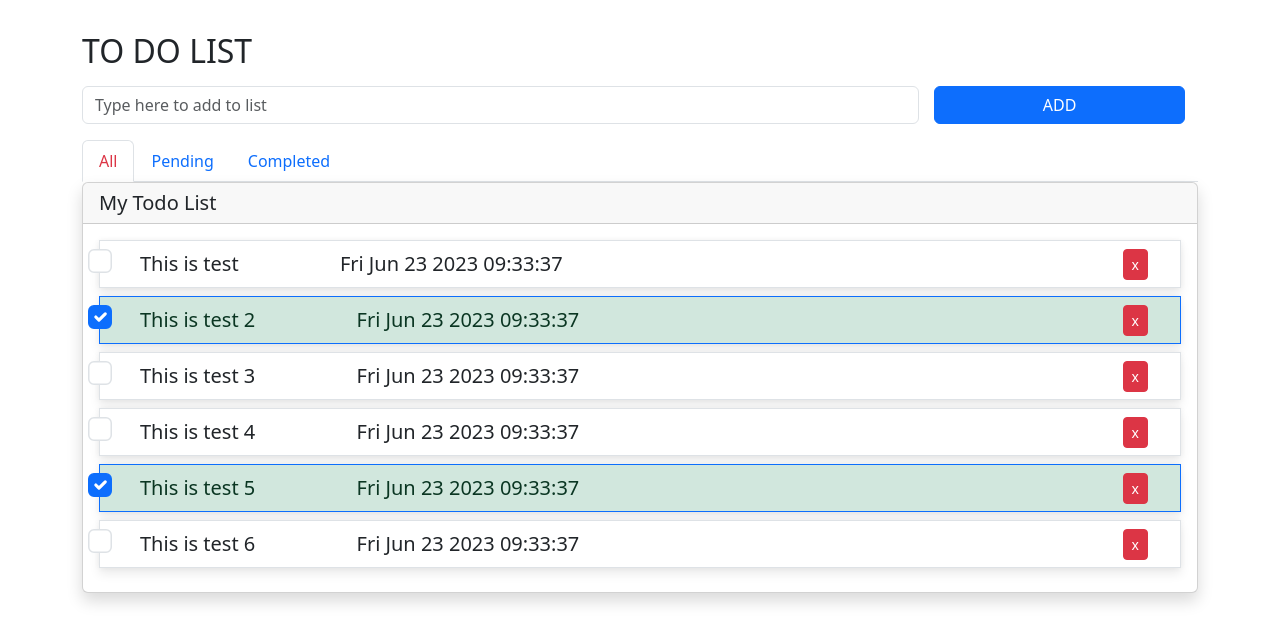
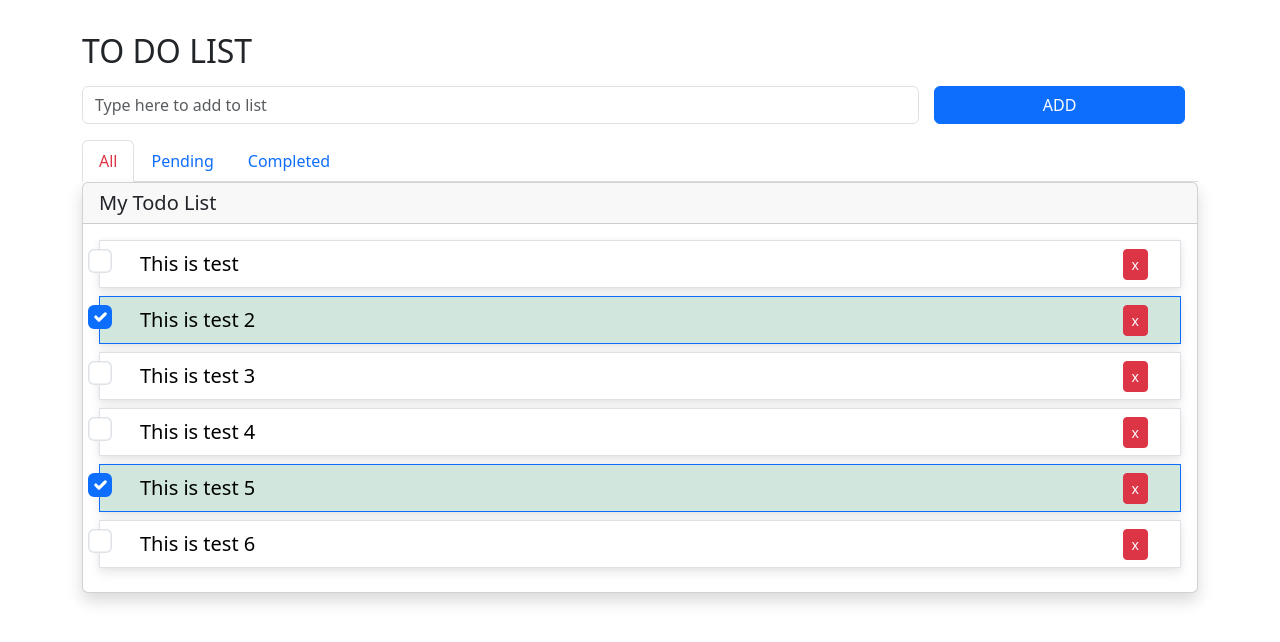
Before and after one commit to MahdiAkhbar/Todo-List, an Angular app: page / in a window 1280 px wide. Shown: the top 642 px of the page. Built offline with nearby package versions, Linux system fonts and the light colour scheme.

Commit message:
Added bootstrap script path to angular.json Added collapse to tasks for tasks details

```diff
--- a/angular.json
+++ b/angular.json
@@ -53,7 +53,9 @@
               "src/styles.css",
               "node_modules/bootstrap/dist/css/bootstrap.min.css"
             ],
-            "scripts": []
+            "scripts": [
+              "node_modules/bootstrap/dist/js/bootstrap.min.js"
+            ]
           },
           "configurations": {
             "production": {
--- a/src/app/components/tasks/tasks.component.css
+++ b/src/app/components/tasks/tasks.component.css
@@ -0,0 +1,7 @@
+a:visited, a:active, a:link {
+    color: black;
+}
+
+input.form-check-input {
+    transform: scale(1.5)
+}
--- a/src/app/components/tasks/tasks.component.html
+++ b/src/app/components/tasks/tasks.component.html
@@ -1,8 +1,15 @@
 <li class="list-group-item card2" [ngClass]="changeClass(taskInput)">
 
   <div class="form-check d-inline">
-    <input type="checkbox" class="form-check-input" style="transform: scale(1.5)" [checked]="taskInput.isComplete" (change)="onChange(taskInput)">
-    <label class="form-check-label lead">{{taskInput.body}} <span class="ms-5 ps-5">{{ taskInput.date }}</span></label>
+    <input type="checkbox" class="form-check-input" [checked]="taskInput.isComplete" (change)="onChange(taskInput)">
+    <a data-bs-toggle="collapse" href="#complete_{{ taskInput.id }}" role="button" aria-expanded="false">
+      <label class="form-check-label lead">{{taskInput.body}}</label>
+    </a>
+  </div>
+  <div class="collapse" [id]="'complete_' + taskInput.id">
+    <div class="card-body">
+      {{ taskInput.date }}
+    </div>
   </div>
   <div class="float-end">
       <button class="btn btn-danger btn-sm mx-3" (click)="deleteTask(taskInput)">x</button>
```
